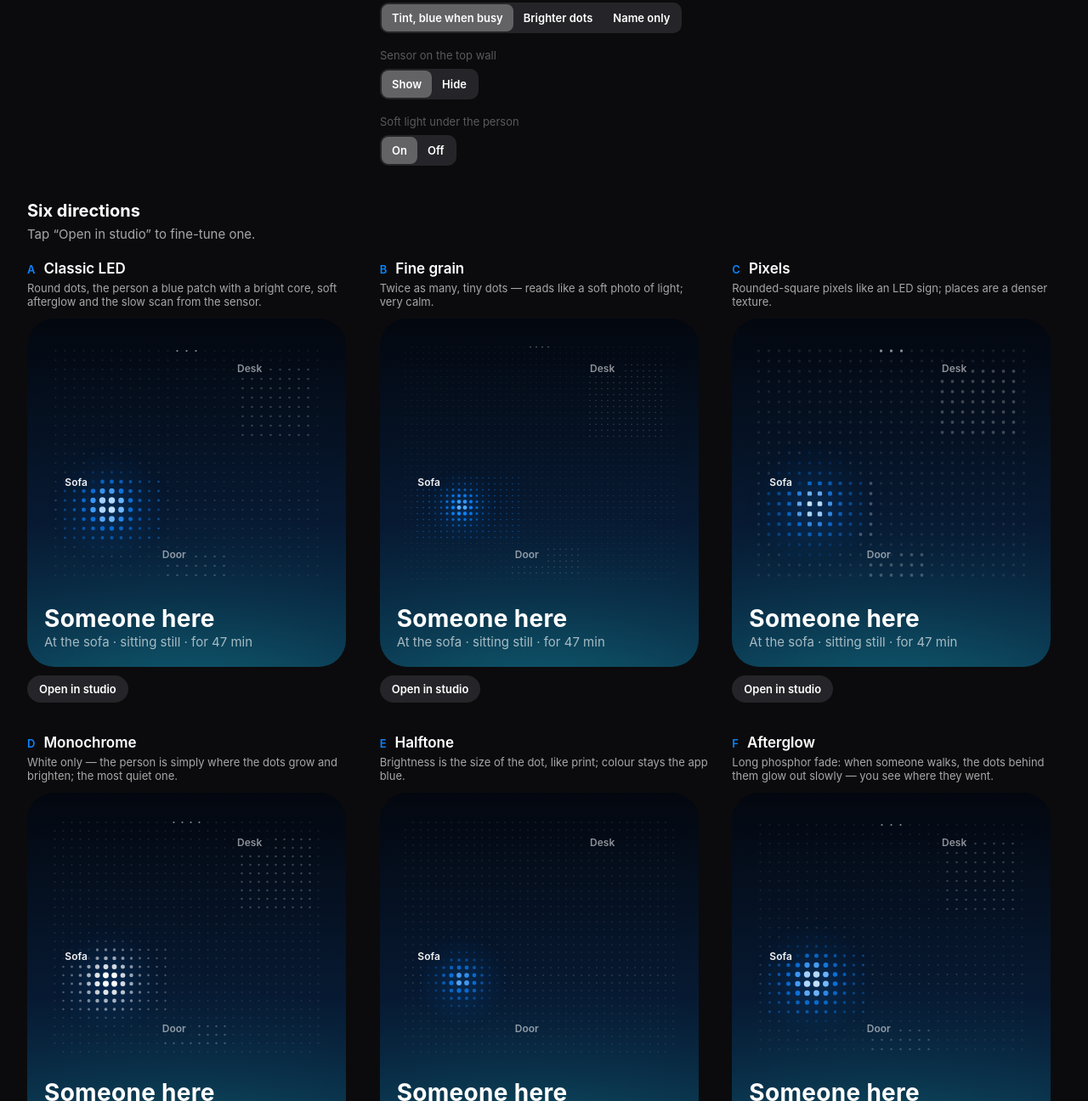
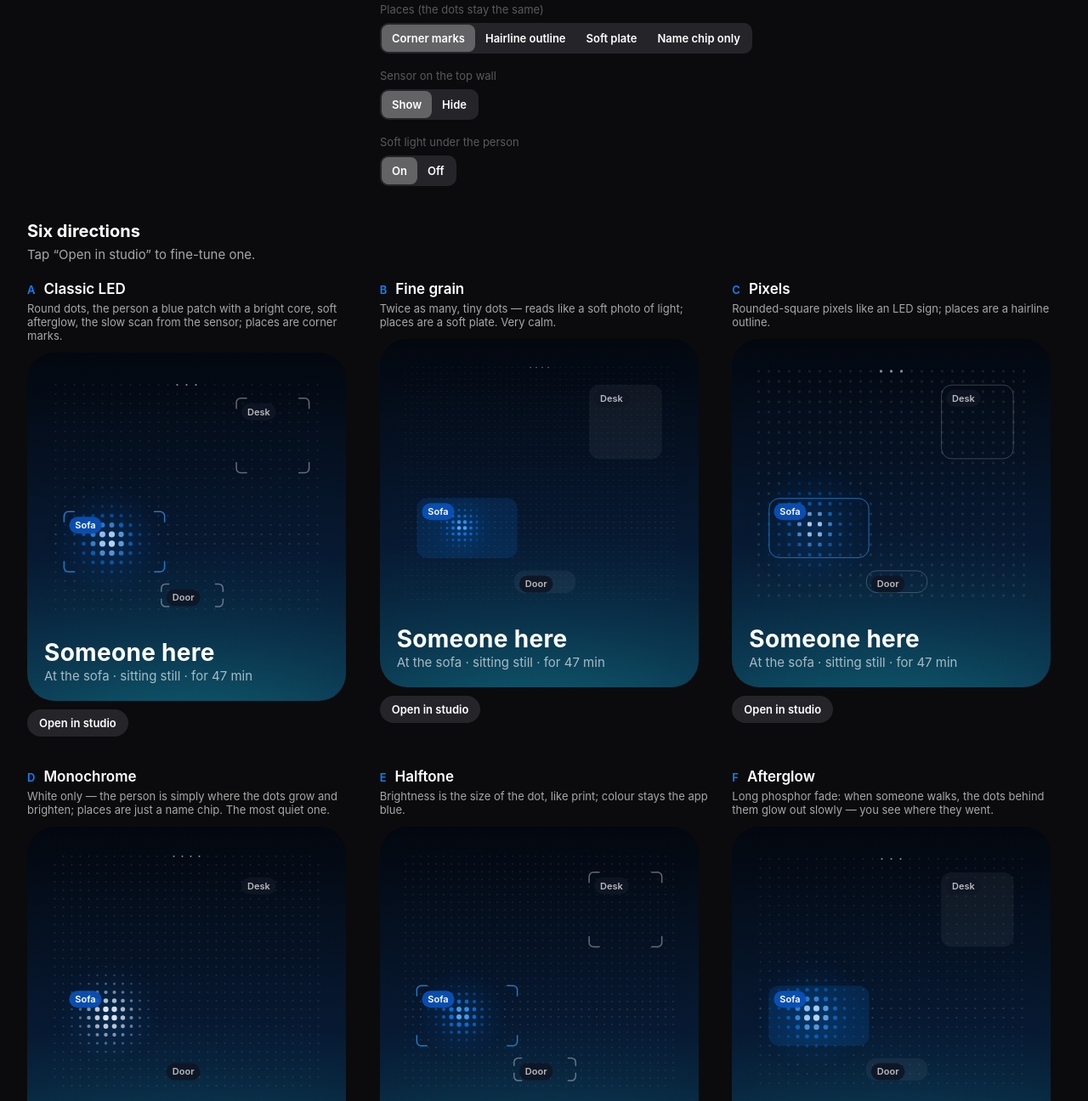
Before and after one commit to MardonovAbdulaziz/samo-home, a plain HTML site: page design/presence-dotmatrix.html in a window 1280 px wide. Shown: the part 809-2105 px from the top of the page at 85% size. Drawn offline with Linux system fonts and the light colour scheme; animation ran at ten frames a second.

Commit message:
Dot matrix: every background dot the same colour; places shown as corner marks / hairline outline / soft plate / name chip
Co-Authored-By: Claude Opus 5.5 <noreply@anthropic.com>

```diff
--- a/design/presence-dotmatrix.html
+++ b/design/presence-dotmatrix.html
@@ -38,7 +38,7 @@
 </head>
 <body>
 <h1>Presence — Dot matrix, refined</h1>
-<p class="lead">The room drawn only with dots, like a calm LED panel. No outlines: the dots make the room, the places are a change in the dots, and a person is a soft patch of light that breathes when they sit and leaves a fading afterglow when they walk. A slow scan comes down from the sensor on the top wall.</p>
+<p class="lead">The room drawn only with dots, like a calm LED panel. No outlines: the dots make the room, every dot is the same colour, places are marked on top (corner marks, a hairline, a soft plate or just a name chip), and a person is a soft patch of light that breathes when they sit and leaves a fading afterglow when they walk. A slow scan comes down from the sensor on the top wall.</p>
 <div class="bar">
   <div class="seg" id="st"><button data-s="sit" aria-pressed="true">Sitting still</button><button data-s="walk">Walking</button><button data-s="two">2 people</button><button data-s="empty">Empty</button><button data-s="off">Offline</button></div>
   <div class="seg" id="zn"><button data-z="1" aria-pressed="true">With places</button><button data-z="0">No places</button></div>
@@ -97,7 +97,8 @@ function text() {
 /* ---------- the dot-matrix renderer ----------
    Every dot keeps its own brightness and eases toward its target (quick to light, slow to fade = afterglow),
    so nothing ever jumps. Options are the knobs in the studio. */
-const DEF = { shape: 'round', pitch: 11, colour: 'blue', glow: 'soft', scan: 'on', places: 'tint', size: 'halftone', sensor: 'on', bloom: 'on' };
+const DEF = { shape: 'round', pitch: 11, colour: 'blue', glow: 'soft', scan: 'on', places: 'brackets', size: 'halftone', sensor: 'on', bloom: 'on' };
+function rrect(c, x, y, w, h, r) { c.beginPath(); c.moveTo(x + r, y); c.arcTo(x + w, y, x + w, y + h, r); c.arcTo(x + w, y + h, x, y + h, r); c.arcTo(x, y + h, x, y, r); c.arcTo(x, y, x + w, y, r); c.closePath(); }
 function inRR(x, y, m) { const { x: X, y: Y, w, h, r } = RM; if (x < X + m || x > X + w - m || y < Y + m || y > Y + h - m) return false; const cx = Math.min(Math.max(x, X + r), X + w - r), cy = Math.min(Math.max(y, Y + r), Y + h - r); return Math.hypot(x - cx, y - cy) <= r - m; }
 function makeGrid(o) {
   const p = o.pitch, cols = Math.floor((RM.w - p) / p) + 1, rows = Math.floor((RM.h - p) / p) + 1;
@@ -117,45 +118,54 @@ function renderer(o) {
     if (zonesOn) ZONES.forEach((z) => labels.push({ z, x: px(z.u) + 2, y: py(z.v) + 2, w: z.name.length * 7 + 10, h: 15 }));
     // sensor sits on the top wall, in the middle; the scan travels down from it
     const scanY = RM.y + ((t / 7.5) % 1.25) * RM.h, scanOn = o.scan === 'on' && !off;
+    const zr = (z) => ({ x: px(z.u) + 3, y: py(z.v) + 3, w: z.w * RM.w - 6, h: z.h * RM.h - 6 });
+    const zc = (z, a) => (off ? `rgba(255,255,255,${(a * .5).toFixed(3)})` : `rgba(${Math.round(255 - 215 * z.k)},${Math.round(255 - 95 * z.k)},255,${(a + (1 - a) * .55 * z.k).toFixed(3)})`);
+    if (zonesOn && o.places === 'plate') ZONES.forEach((z) => { const b = zr(z); rrect(c, b.x, b.y, b.w, b.h, 12); c.fillStyle = off ? 'rgba(255,255,255,.03)' : `rgba(${Math.round(255 - 245 * z.k)},${Math.round(255 - 123 * z.k)},255,${(.05 + .09 * z.k).toFixed(3)})`; c.fill(); });
     if (o.bloom !== 'off' && !off) P.forEach((p) => { const x = px(p.u), y = py(p.v), r = sigma * 3.2, g = c.createRadialGradient(x, y, 0, x, y, r);
       [[0, .16], [.3, .1], [.55, .045], [.8, .012], [1, 0]].forEach(([q, a]) => g.addColorStop(q, `rgba(10,132,255,${(a * p.a).toFixed(4)})`)); c.fillStyle = g; c.beginPath(); c.arc(x, y, r, 0, TAU); c.fill(); });
     c.font = '600 12px -apple-system, "SF Pro Text", Inter, system-ui, sans-serif'; c.textBaseline = 'top';
     for (const d of G.dots) {
-      const z = zonesOn ? ZONES.find((q) => d.x >= px(q.u) && d.x <= px(q.u + q.w) && d.y >= py(q.v) && d.y <= py(q.v + q.h)) : null;
       let target = 0;
       P.forEach((p) => { const br = p.moving ? 0 : (1 - Math.cos(t * TAU / 5.5 + p.u * 7)) / 2, s = sigma * (1 + .1 * br), dx = d.x - px(p.u), dy = d.y - py(p.v); target = Math.max(target, p.a * (.9 + .1 * br) * Math.exp(-(dx * dx + dy * dy) / (2 * s * s))); });
       if (off) target = 0;
       d.v = target > d.v ? smooth(d.v, target, dt, .12) : smooth(d.v, target, dt, persist);
       let base = o.colour === 'mono' ? .1 : .085;
-      if (z && o.places !== 'labels') base = o.places === 'denser' ? .24 : .2 + .1 * z.k;
       if (scanOn) base += .07 * Math.exp(-((d.y - scanY) ** 2) / (2 * 9 * 9));
       if (o.sensor === 'on' && d.row === 0 && Math.abs(d.x - W / 2) < pitch * 1.6) base = off ? .25 : .55;
-      const knock = labels.some((L) => d.x > L.x - 2 && d.x < L.x + L.w && d.y > L.y - 2 && d.y < L.y + L.h);
-      if (knock) base *= .2;
+      const knock = false;
       const I = Math.min(1, d.v), a = off ? base * .55 : Math.min(1, base + (knock ? .25 : .9) * I);
       // colour: dim white → app blue → bright blue-white core
       let col;
       if (o.colour === 'mono') col = `rgba(255,255,255,${a.toFixed(3)})`;
-      else if (I < .04 || off) col = z && o.places === 'tint' && z.k > .02 && !off ? `rgba(${Math.round(255 - 235 * z.k)},${Math.round(255 - 115 * z.k)},255,${(a + .12 * z.k).toFixed(3)})` : `rgba(255,255,255,${a.toFixed(3)})`;
+      else if (I < .04 || off) col = `rgba(255,255,255,${a.toFixed(3)})`;
       else { const k = Math.min(1, I * 1.1), w = o.colour === 'core' ? Math.max(0, (I - .55) / .45) : Math.max(0, (I - .75) / .25) * .6;
         col = `rgba(${Math.round(10 + 245 * w)},${Math.round(132 + 123 * w)},255,${a.toFixed(3)})`; }
-      const zr = z && o.places !== 'labels' ? 1.18 : 1, r0 = pitch * (o.size === 'halftone' ? .1 : .14) * zr, r = o.size === 'halftone' ? r0 + pitch * .26 * I : o.size === 'even' ? pitch * .18 * zr : r0 + pitch * .12 * I;
+      const zr = 1, r0 = pitch * (o.size === 'halftone' ? .1 : .14) * zr, r = o.size === 'halftone' ? r0 + pitch * .26 * I : o.size === 'even' ? pitch * .18 * zr : r0 + pitch * .12 * I;
       c.fillStyle = col; c.beginPath();
       if (o.shape === 'square') { const s = r * 1.7; c.roundRect ? c.roundRect(d.x - s / 2, d.y - s / 2, s, s, s * .28) : c.rect(d.x - s / 2, d.y - s / 2, s, s); } else c.arc(d.x, d.y, r, 0, TAU);
       c.fill();
     }
-    labels.forEach((L) => { c.fillStyle = `rgba(255,255,255,${(off ? .3 : .55 + .4 * L.z.k).toFixed(3)})`; c.fillText(L.z.name, L.x + 2, L.y + 1); });
+    if (zonesOn) ZONES.forEach((z) => {
+      const b = zr(z);
+      if (o.places === 'brackets') { const L = Math.min(12, b.w / 3, b.h / 3), R = 5; c.strokeStyle = zc(z, .38); c.lineWidth = 1.5; c.lineCap = 'round';
+        [[b.x, b.y, 1, 1], [b.x + b.w, b.y, -1, 1], [b.x, b.y + b.h, 1, -1], [b.x + b.w, b.y + b.h, -1, -1]].forEach(([x, y, sx, sy]) => { c.beginPath(); c.moveTo(x, y + sy * L); c.lineTo(x, y + sy * R); c.arcTo(x, y, x + sx * R, y, R); c.lineTo(x + sx * L, y); c.stroke(); }); }
+      if (o.places === 'outline') { rrect(c, b.x + .5, b.y + .5, b.w - 1, b.h - 1, 12); c.strokeStyle = zc(z, .22); c.lineWidth = 1; c.stroke(); }
+      // the name sits on a small chip so the dots under it can stay the same colour
+      c.font = '600 11px -apple-system, "SF Pro Text", Inter, system-ui, sans-serif'; const tw = c.measureText(z.name).width, cx = b.x + 6, cy = b.y + 6;   // top-left of the place, clear of the person who sits in the middle
+      rrect(c, cx, cy, tw + 14, 20, 10); c.fillStyle = off ? 'rgba(20,24,32,.9)' : `rgba(${Math.round(16 - 6 * z.k)},${Math.round(22 + 60 * z.k)},${Math.round(36 + 150 * z.k)},.92)`; c.fill();
+      c.fillStyle = `rgba(255,255,255,${(off ? .35 : .7 + .3 * z.k).toFixed(3)})`; c.textBaseline = 'middle'; c.fillText(z.name, cx + 7, cy + 10.5); c.textBaseline = 'top';
+    });
   };
 }
 
 /* ---------- presets ---------- */
 const PRESETS = [
-  ['Classic LED', 'Round dots, the person a blue patch with a bright core, soft afterglow and the slow scan from the sensor.', { shape: 'round', pitch: 11, colour: 'core', glow: 'soft', scan: 'on', places: 'tint', size: 'halftone', sensor: 'on' }],
-  ['Fine grain', 'Twice as many, tiny dots — reads like a soft photo of light; very calm.', { shape: 'round', pitch: 7, colour: 'blue', glow: 'soft', scan: 'on', places: 'tint', size: 'halftone', sensor: 'on' }],
-  ['Pixels', 'Rounded-square pixels like an LED sign; places are a denser texture.', { shape: 'square', pitch: 12, colour: 'core', glow: 'soft', scan: 'off', places: 'denser', size: 'grow', sensor: 'on' }],
-  ['Monochrome', 'White only — the person is simply where the dots grow and brighten; the most quiet one.', { shape: 'round', pitch: 10, colour: 'mono', glow: 'soft', scan: 'off', places: 'denser', size: 'halftone', sensor: 'on' }],
-  ['Halftone', 'Brightness is the size of the dot, like print; colour stays the app blue.', { shape: 'round', pitch: 9, colour: 'blue', glow: 'quick', scan: 'on', places: 'labels', size: 'halftone', sensor: 'off' }],
-  ['Afterglow', 'Long phosphor fade: when someone walks, the dots behind them glow out slowly — you see where they went.', { shape: 'round', pitch: 11, colour: 'core', glow: 'trail', scan: 'on', places: 'tint', size: 'halftone', sensor: 'on' }],
+  ['Classic LED', 'Round dots, the person a blue patch with a bright core, soft afterglow, the slow scan from the sensor; places are corner marks.', { shape: 'round', pitch: 11, colour: 'core', glow: 'soft', scan: 'on', places: 'brackets', size: 'halftone', sensor: 'on' }],
+  ['Fine grain', 'Twice as many, tiny dots — reads like a soft photo of light; places are a soft plate. Very calm.', { shape: 'round', pitch: 7, colour: 'blue', glow: 'soft', scan: 'on', places: 'plate', size: 'halftone', sensor: 'on' }],
+  ['Pixels', 'Rounded-square pixels like an LED sign; places are a hairline outline.', { shape: 'square', pitch: 12, colour: 'core', glow: 'soft', scan: 'off', places: 'outline', size: 'grow', sensor: 'on' }],
+  ['Monochrome', 'White only — the person is simply where the dots grow and brighten; places are just a name chip. The most quiet one.', { shape: 'round', pitch: 10, colour: 'mono', glow: 'soft', scan: 'off', places: 'label', size: 'halftone', sensor: 'on' }],
+  ['Halftone', 'Brightness is the size of the dot, like print; colour stays the app blue.', { shape: 'round', pitch: 9, colour: 'blue', glow: 'quick', scan: 'on', places: 'brackets', size: 'halftone', sensor: 'off' }],
+  ['Afterglow', 'Long phosphor fade: when someone walks, the dots behind them glow out slowly — you see where they went.', { shape: 'round', pitch: 11, colour: 'core', glow: 'trail', scan: 'on', places: 'plate', size: 'halftone', sensor: 'on' }],
 ];
 
 /* ---------- studio knobs ---------- */
@@ -167,7 +177,7 @@ const KNOBS = [
   ['colour', 'Colour', [['core', 'Blue + bright core'], ['blue', 'Blue'], ['mono', 'White only']]],
   ['glow', 'Fade', [['quick', 'Quick'], ['soft', 'Soft'], ['trail', 'Long afterglow']]],
   ['scan', 'Scan from the sensor', [['on', 'On'], ['off', 'Off']]],
-  ['places', 'Places', [['tint', 'Tint, blue when busy'], ['denser', 'Brighter dots'], ['labels', 'Name only']]],
+  ['places', 'Places (the dots stay the same)', [['brackets', 'Corner marks'], ['outline', 'Hairline outline'], ['plate', 'Soft plate'], ['label', 'Name chip only']]],
   ['sensor', 'Sensor on the top wall', [['on', 'Show'], ['off', 'Hide']]],
   ['bloom', 'Soft light under the person', [['on', 'On'], ['off', 'Off']]],
 ];
```
